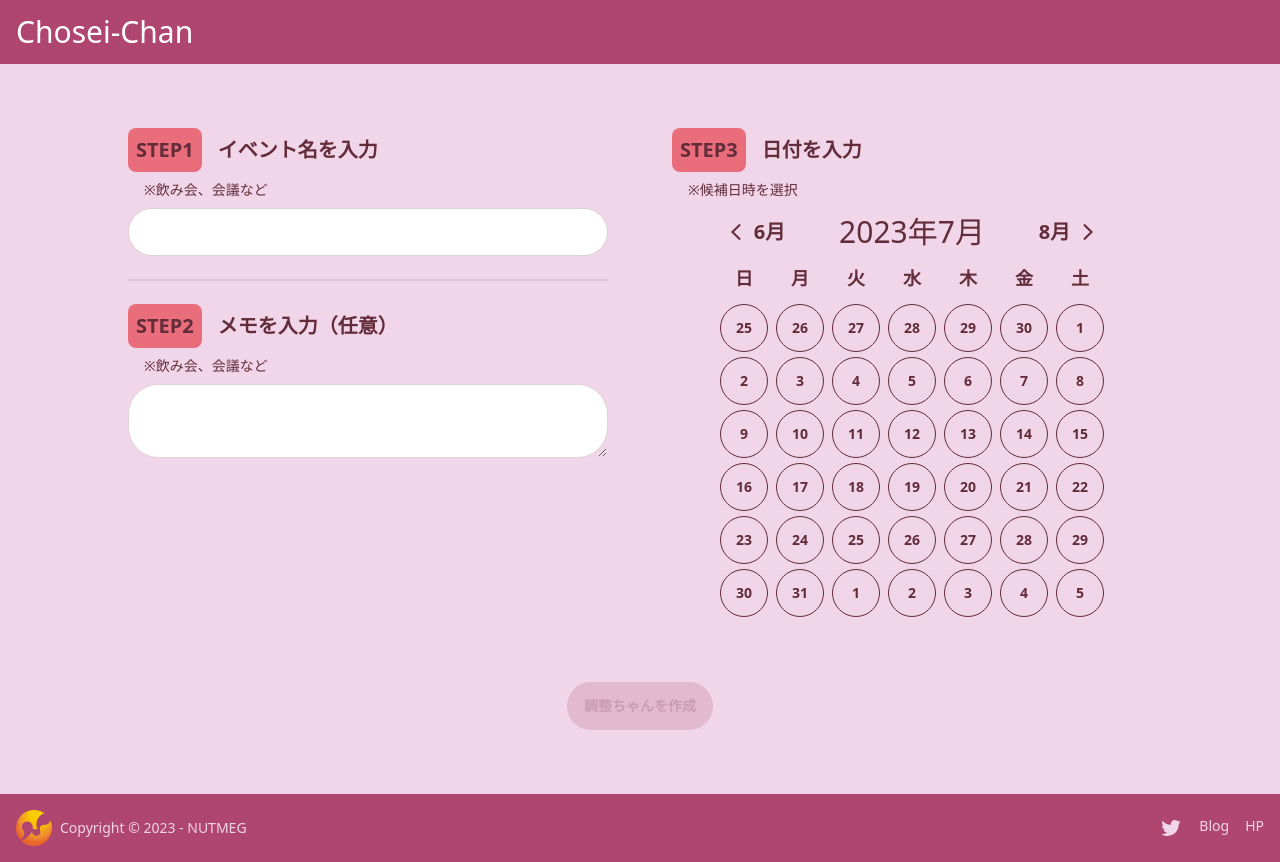
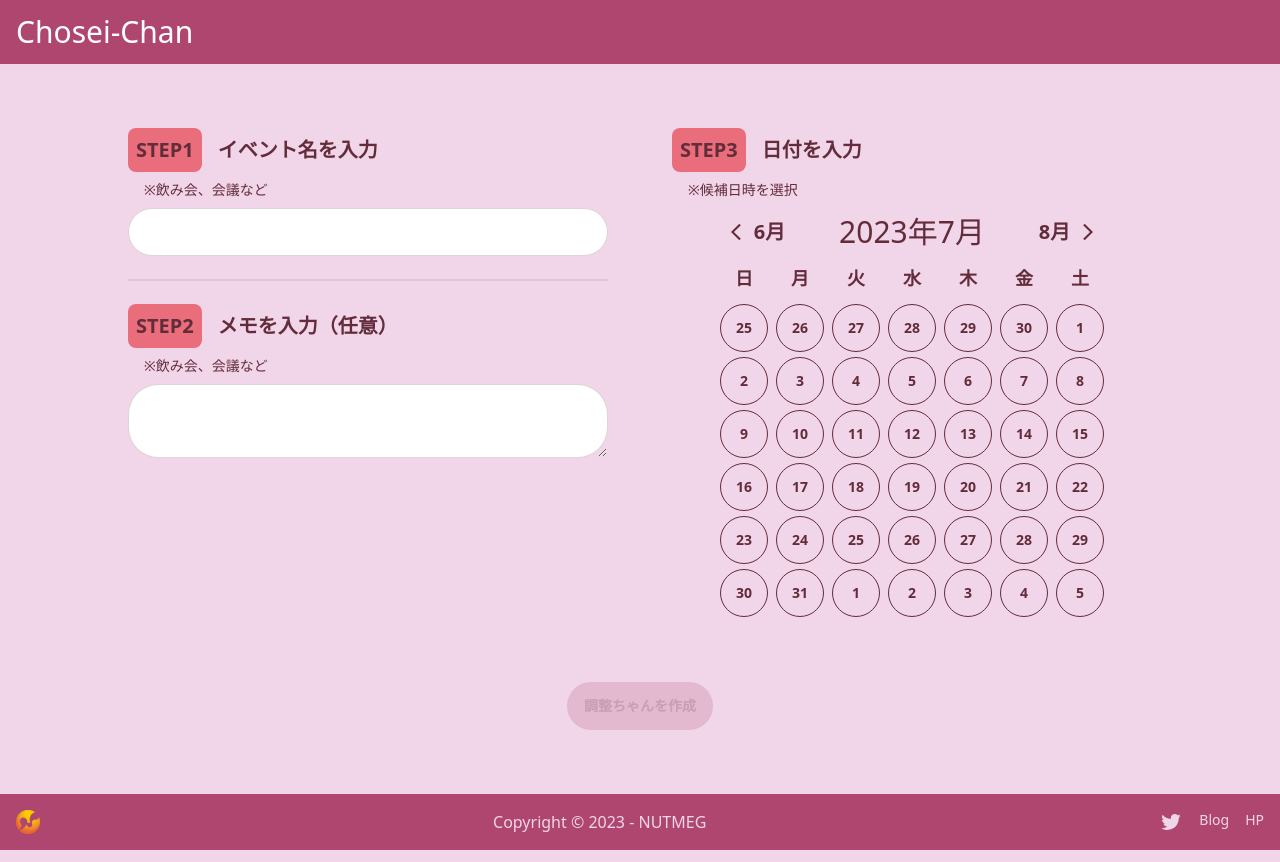
Before and after one commit to NUTFes/chosei-chan, a Next.js app: page / in a window 1280 px wide. Built offline with nearby package versions, Linux system fonts and the light colour scheme.

Commit message:
[fix] フッターのレスポンシブ対応

```diff
--- a/src/components/common/Footer/Footer.tsx
+++ b/src/components/common/Footer/Footer.tsx
@@ -3,25 +3,30 @@ import { AiOutlineTwitter } from 'react-icons/ai'
 
 const Footer: React.FC = () => {
   return (
-    <footer className='footer bg-neutral p-4 text-neutral-content'>
-      <div className='grid-flow-col items-center'>
-        <Image src='/logo_images.png' width={36} height={36} alt='logo' />
-        <p>Copyright © 2023 - NUTMEG</p>
+    <footer className='footer bg-neutral p-1 md:p-4 text-neutral-content'>
+      <div className='w-full grid-flow-col items-center'>
+        <Image src='/logo_images.png' width={24} height={24} alt='logo' />
+        <div className='text-xs md:text-base md:place-self-center'>
+          Copyright © 2023 - NUTMEG
         </div>
-      <div className='grid-flow-col gap-4 md:place-self-center md:justify-self-end'>
+        <div className='flex gap-1 md:gap-4 md:place-self-center md:justify-self-end'>
           <a
             className='hover:scale-125'
             href='https://twitter.com/nutfes_nutmeg?ref_src=twsrc%5Egoogle%7Ctwcamp%5Eserp%7Ctwgr%5Eauthor'
           >
             <AiOutlineTwitter size='24' />
           </a>
-        <a className='link-hover link hover:scale-125' href='https://blog.nutmeg.cloud/'>
+          <a
+            className='link-hover link hover:scale-125'
+            href='https://blog.nutmeg.cloud/'
+          >
             Blog
           </a>
           <a className='link-hover link hover:scale-125' href='https://www.nutfes.net/'>
             HP
           </a>
         </div>
+      </div>
     </footer>
   )
 }
```
Lines whose indentation alone changed are shown as unchanged.
